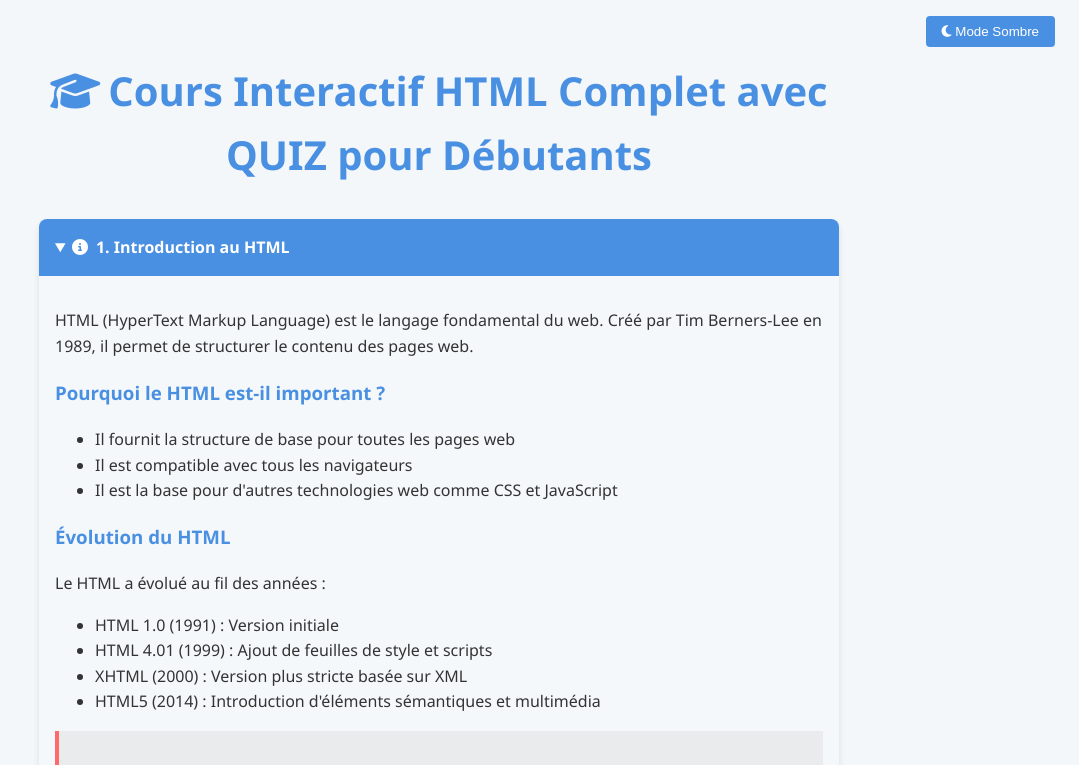
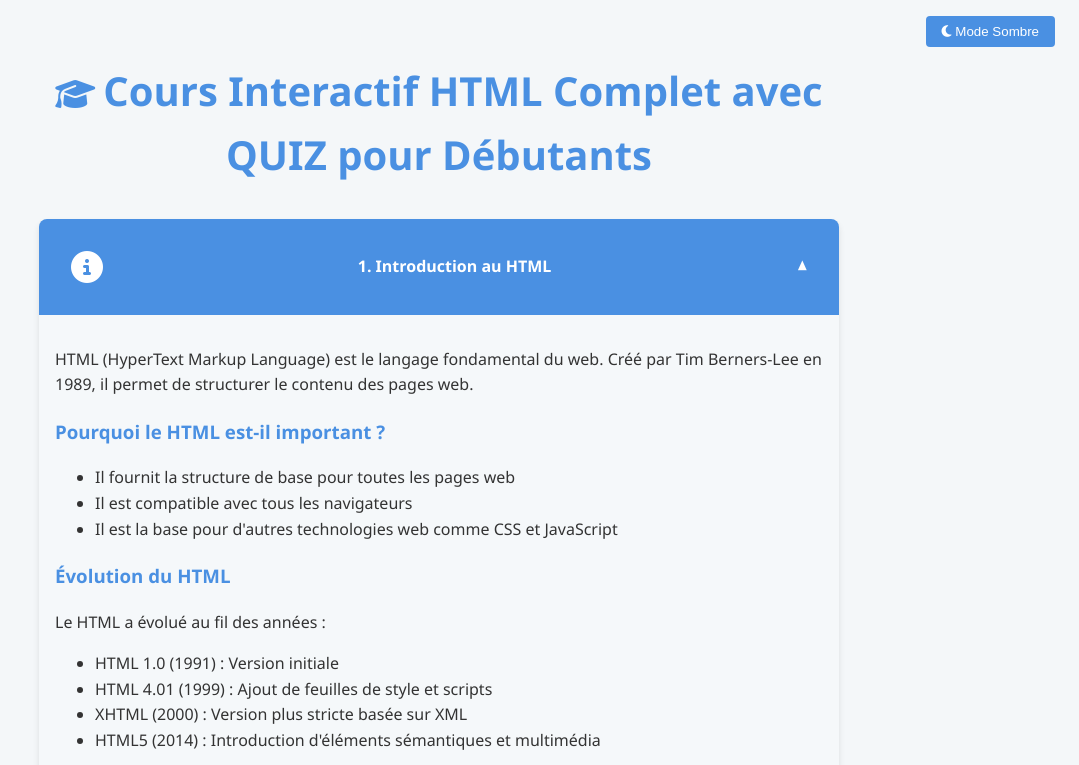
Before and after one commit to romyklk/html-interactif-learning, a plain HTML site: page index.html in a window 1280 px wide. Both pictures are taken after a click on the heading "1. Introduction au HTML". Shown: the top 765 px of the page, without its empty margins (201-1280 px from the left). Drawn offline with nearby package versions, Linux system fonts and the light colour scheme.

Commit message:
Update index.html

```diff
--- a/index.html
+++ b/index.html
@@ -7,6 +7,7 @@
     <title>Cours HTML Avancé et Interactif</title>
     <link rel="stylesheet" href="https://cdnjs.cloudflare.com/ajax/libs/font-awesome/6.4.0/css/all.min.css">
     <script src="https://cdn.jsdelivr.net/npm/canvas-confetti@1.5.1/dist/confetti.browser.min.js"></script>
+
     <style>
         :root {
             --primary-color: #4a90e2;
@@ -61,23 +62,48 @@
             margin-bottom: 1rem;
             box-shadow: 0 4px 6px rgba(0, 0, 0, 0.1);
             overflow: hidden;
+            transition: all 0.3s ease;
+        }
+
+        details:hover {
+            box-shadow: 0 6px 8px rgba(0, 0, 0, 0.2);
+            transform: translateY(-2px);
         }
 
         summary {
-            padding: 1rem;
+            padding: 2rem;
             cursor: pointer;
             font-weight: bold;
             background-color: var(--primary-color);
             color: white;
             transition: background-color 0.3s;
+            display: flex;
+            align-items: center;
+            justify-content: space-between;
         }
 
         summary:hover {
             background-color: var(--secondary-color);
         }
 
+        summary::after {
+            content: '\25BC';
+            font-size: 0.8em;
+            transition: transform 0.3s ease;
+        }
+
+        details[open] summary::after {
+            transform: rotate(180deg);
+        }
+
         .content {
             padding: 1rem;
+            opacity: 0;
+            transition: opacity 0.3s ease;
+        }
+
+        details[open] .content {
+            opacity: 1;
         }
 
         .example {
@@ -99,16 +125,21 @@
             background-color: var(--primary-color);
             color: white;
             padding: 0.5rem 1rem;
-            border: none !important;
+            border: none;
             border-radius: 4px;
             cursor: pointer;
-            transition: background-color 0.3s;
+            transition: background-color 0.3s, transform 0.2s;
             margin-right: 0.5rem;
             margin-bottom: 0.5rem;
         }
 
         .btn:hover {
             background-color: var(--secondary-color);
+            transform: translateY(-2px);
+        }
+
+        .btn:active {
+            transform: translateY(0);
         }
 
         #mode-toggle {
@@ -131,6 +162,7 @@
 
         .icon {
             margin-right: 0.5rem;
+            font-size: xx-large;
         }
 
         .result {
@@ -965,6 +997,7 @@
         </details>
     </div>
 
+
     <script>
         // Toggle dark/light mode
         const modeToggle = document.getElementById('mode-toggle');
@@ -1037,7 +1070,55 @@
             result.innerHTML = resultHTML;
             result.classList.add('fade-in');
         }
-    </script>
+
+        document.addEventListener('DOMContentLoaded', () => {
+            const details = document.querySelectorAll('details');
+
+            details.forEach((detail) => {
+                const summary = detail.querySelector('summary');
+                const content = detail.querySelector('.content');
+
+                // Initialiser la hauteur du contenu à 0
+                content.style.height = '0px';
+                content.style.overflow = 'hidden';
+
+                summary.addEventListener('click', (e) => {
+                    e.preventDefault();
+                    // Calculer la hauteur totale du contenu
+                    const contentHeight = content.scrollHeight;
+
+                    if (!detail.open) {
+                        // Effet slideDown
+                        detail.open = true;
+                        const animation = content.animate([
+                            { height: '0px' },
+                            { height: contentHeight + 'px' }
+                        ], {
+                            duration: 500,
+                            easing: 'ease-in-out'
+                        });
+
+                        animation.onfinish = () => {
+                            content.style.height = 'auto';
+                        };
+                    } else {
+                        // Effet slideUp
+                        const animation = content.animate([
+                            { height: contentHeight + 'px' },
+                            { height: '0px' }
+                        ], {
+                            duration: 300,
+                            easing: 'ease-in-out'
+                        });
+
+                        animation.onfinish = () => {
+                            detail.open = false;
+                            content.style.height = '0px';
+                        };
+                    }
+                });
+            });
+        });    </script>
 </body>
 
 </html>
```
